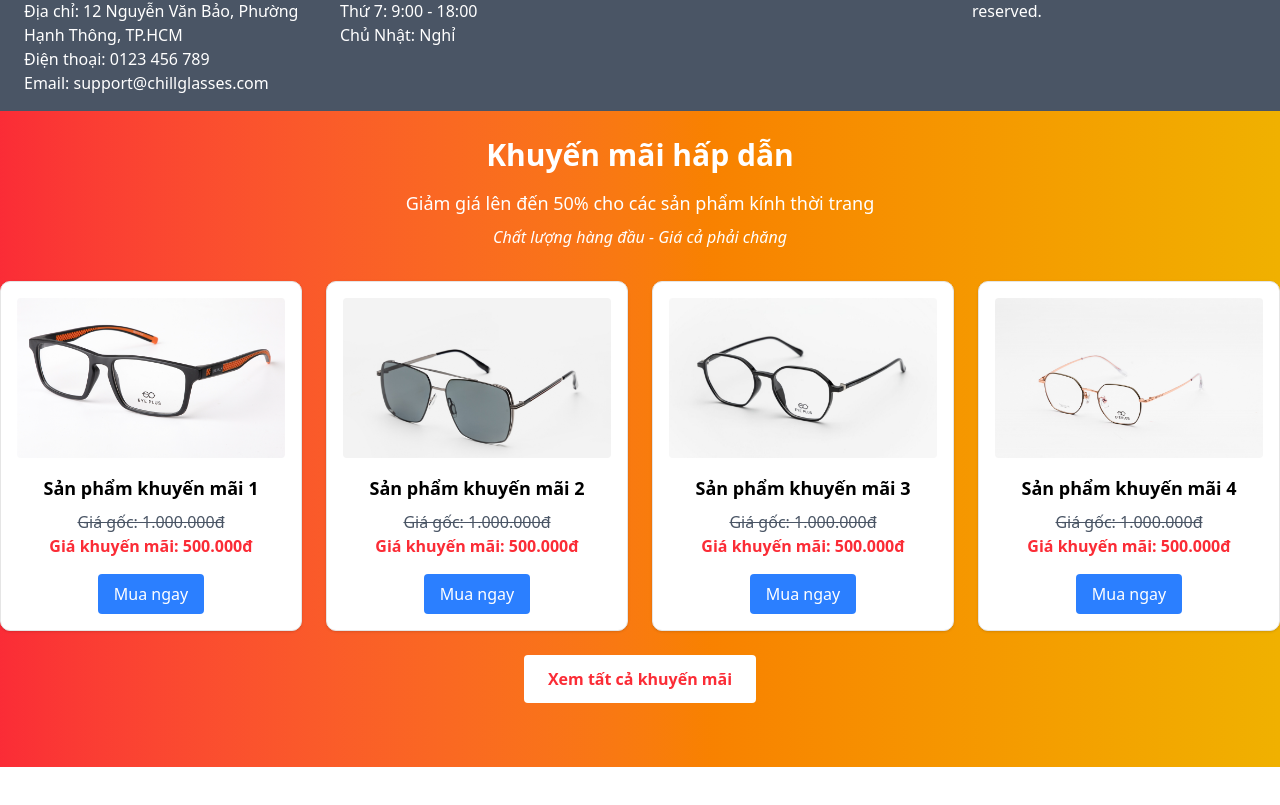
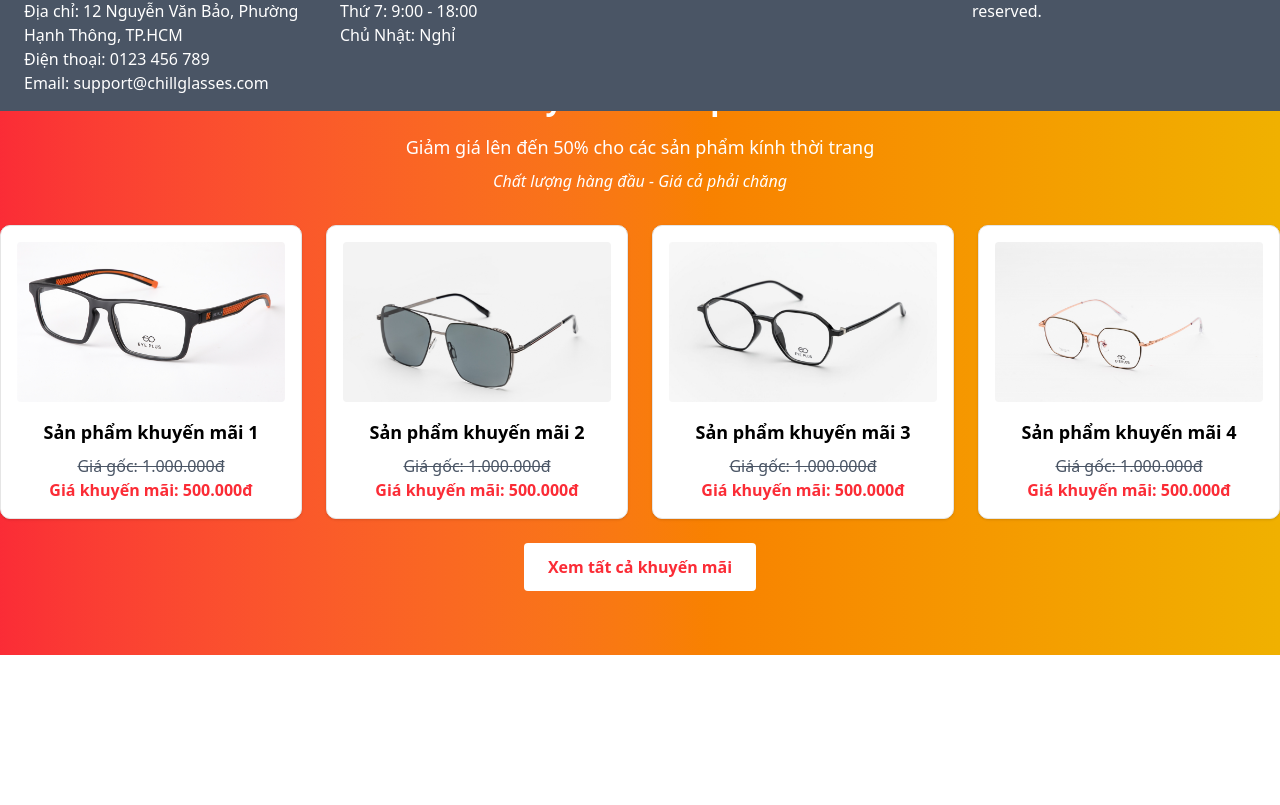
Before and after one commit to PhanQuocHuyIUH/ChillGlasses, a Next.js app: page / in a window 1280 px wide. Shown: the part 689-1494 px from the top of the page. After the commit the page ends 1408 px from the top, so only its background shows below. Built offline with nearby package versions, Linux system fonts and the light colour scheme.

Commit message:
feat: implement rating and review form ui

```diff
--- a/src/app/page.tsx
+++ b/src/app/page.tsx
@@ -1,10 +1,20 @@
+"use client";
+
 import Header from "../components/layout/Header";
 import Footer from "../components/layout/Footer";
 import Image from "next/image"; // Import Image từ next/image
+import Link from "next/link"; // Import Link từ next/link
 import product1 from "../../public/images/product1.jpg";
 import product2 from "../../public/images/product2.jpg";
 import product3 from "../../public/images/product3.jpg";
 import product4 from "../../public/images/product4.jpg";
+
+const allProducts = [
+  { id: 1, name: "Sản phẩm 1", price: "500.000đ", image: product1 },
+  { id: 2, name: "Sản phẩm 2", price: "700.000đ", image: product2 },
+  { id: 3, name: "Sản phẩm 3", price: "1.000.000đ", image: product3 },
+  { id: 4, name: "Sản phẩm 4", price: "1.200.000đ", image: product4 },
+];
 
 export default function Home() {
   return (
@@ -21,21 +31,24 @@ export default function Home() {
       <section className="container mx-auto py-12">
         <h2 className="text-2xl font-bold text-center mb-8">Sản phẩm nổi bật</h2>
         <div className="grid grid-cols-1 sm:grid-cols-2 md:grid-cols-4 gap-6">
-          {[product1, product2, product3, product4].map((product, index) => (
-            <div key={index} className="border rounded-lg p-4 shadow hover:shadow-lg">
+          {allProducts.map((product) => (
+            <Link
+              key={product.id}
+              href={`/products/${product.id}`} // Navigate to product detail page
+              className="border rounded-lg p-4 shadow hover:shadow-lg cursor-pointer block"
+            >
+              <div>
                 <Image
-                src={product}
-                alt={`Sản phẩm ${index + 1}`}
+                  src={product.image}
+                  alt={product.name}
                   className="w-full h-40 object-cover rounded"
                   width={150}
                   height={150}
                 />
-              <h3 className="text-lg font-bold mt-4">Sản phẩm {index + 1}</h3>
-              <p className="text-gray-600 mt-2">Giá: 500.000đ</p>
-              <button className="mt-4 bg-blue-500 text-white px-4 py-2 rounded hover:bg-blue-600">
-                Mua ngay
-              </button>
+                <h3 className="text-lg font-bold mt-4">{product.name}</h3>
+                <p className="text-gray-600 mt-2">Giá: {product.price}</p>
               </div>
+            </Link>
           ))}
         </div>
       </section>
@@ -46,22 +59,25 @@ export default function Home() {
         <p className="mt-4 text-lg">Giảm giá lên đến 50% cho các sản phẩm kính thời trang</p>
         <p className="mt-2 italic">Chất lượng hàng đầu - Giá cả phải chăng</p>
         <div className="container mx-auto mt-8 grid grid-cols-1 sm:grid-cols-2 md:grid-cols-4 gap-6">
-          {[product1, product2, product3, product4].map((product, index) => (
-            <div key={index} className="border rounded-lg p-4 shadow hover:shadow-lg bg-white text-black">
+          {allProducts.map((product) => (
+            <Link
+              key={product.id}
+              href={`/products/${product.id}`} // Navigate to product detail page
+              className="border rounded-lg p-4 shadow hover:shadow-lg bg-white text-black block"
+            >
+              <div>
                 <Image
-                src={product}
-                alt={`Khuyến mãi ${index + 1}`}
+                  src={product.image}
+                  alt={`Khuyến mãi ${product.id}`}
                   className="w-full h-40 object-cover rounded"
                   width={150}
                   height={150}
                 />
-              <h3 className="text-lg font-bold mt-4">Sản phẩm khuyến mãi {index + 1}</h3>
+                <h3 className="text-lg font-bold mt-4">Sản phẩm khuyến mãi {product.id}</h3>
                 <p className="text-gray-600 mt-2 line-through">Giá gốc: 1.000.000đ</p>
                 <p className="text-red-500 font-bold">Giá khuyến mãi: 500.000đ</p>
-              <button className="mt-4 bg-blue-500 text-white px-4 py-2 rounded hover:bg-blue-600">
-                Mua ngay
-              </button>
               </div>
+            </Link>
           ))}
         </div>
         <button className="mt-6 bg-white text-red-500 px-6 py-3 rounded font-bold hover:bg-gray-200">
```
Lines whose indentation alone changed are shown as unchanged.
